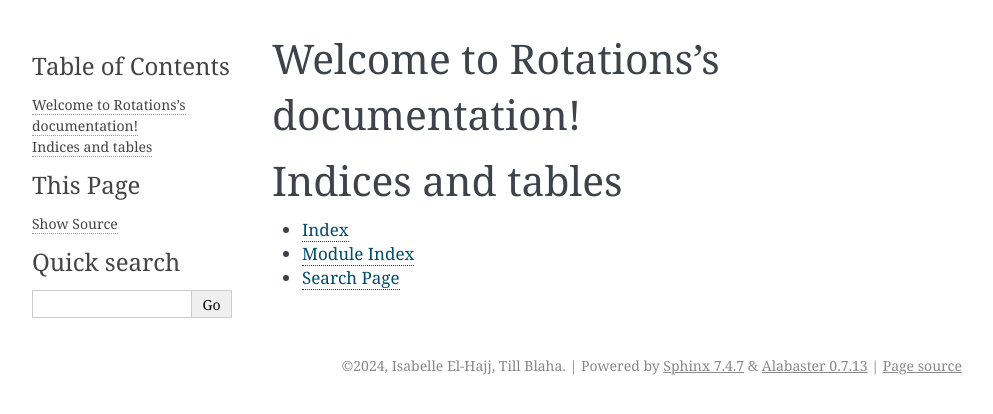
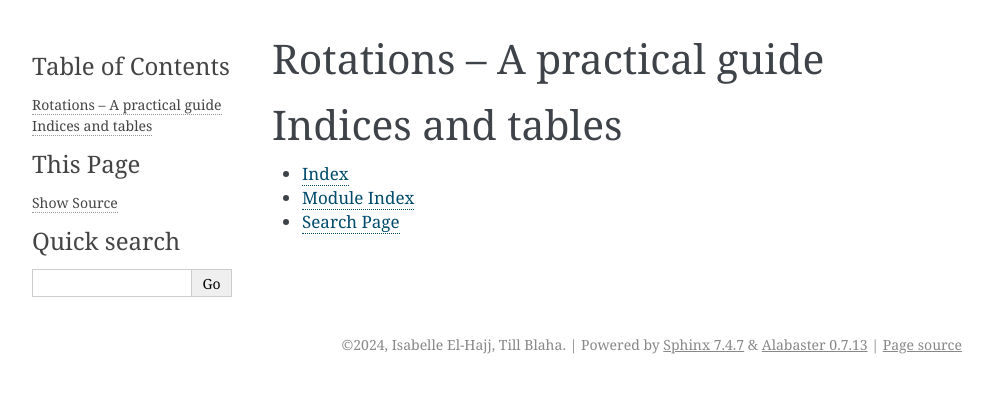
Before and after one commit to tblaha/rotations, a Sphinx documentation site: the page built from docs/index.rst, in a window 1280 px wide. Shown: the top 414 px of the page, without its empty margins (148-1141 px from the left). Built offline with Sphinx 7.4.7, drawn with Linux system fonts in a browser that asks for light colours.

Commit message:
add pip requirements and markdown

```diff
--- a/docs/conf.py
+++ b/docs/conf.py
@@ -13,7 +13,7 @@
 # -- General configuration ---------------------------------------------------
 # https://www.sphinx-doc.org/en/master/usage/configuration.html#general-configuration
 
-extensions = []
+extensions = ["myst_parser"]
 
 templates_path = ['_templates']
 exclude_patterns = ['_build', 'Thumbs.db', '.DS_Store']
--- a/docs/index.rst
+++ b/docs/index.rst
@@ -3,7 +3,7 @@
    You can adapt this file completely to your liking, but it should at least
    contain the root `toctree` directive.
 
-Welcome to Rotations's documentation!
+Rotations -- A practical guide
 =====================================
 
 .. toctree::
--- /dev/null
+++ b/docs/requirements.txt
@@ -0,0 +1,3 @@
+# Defining the exact version will make sure things don't break
+sphinx==5.3.0
+myst-parser=3.0.1
```
